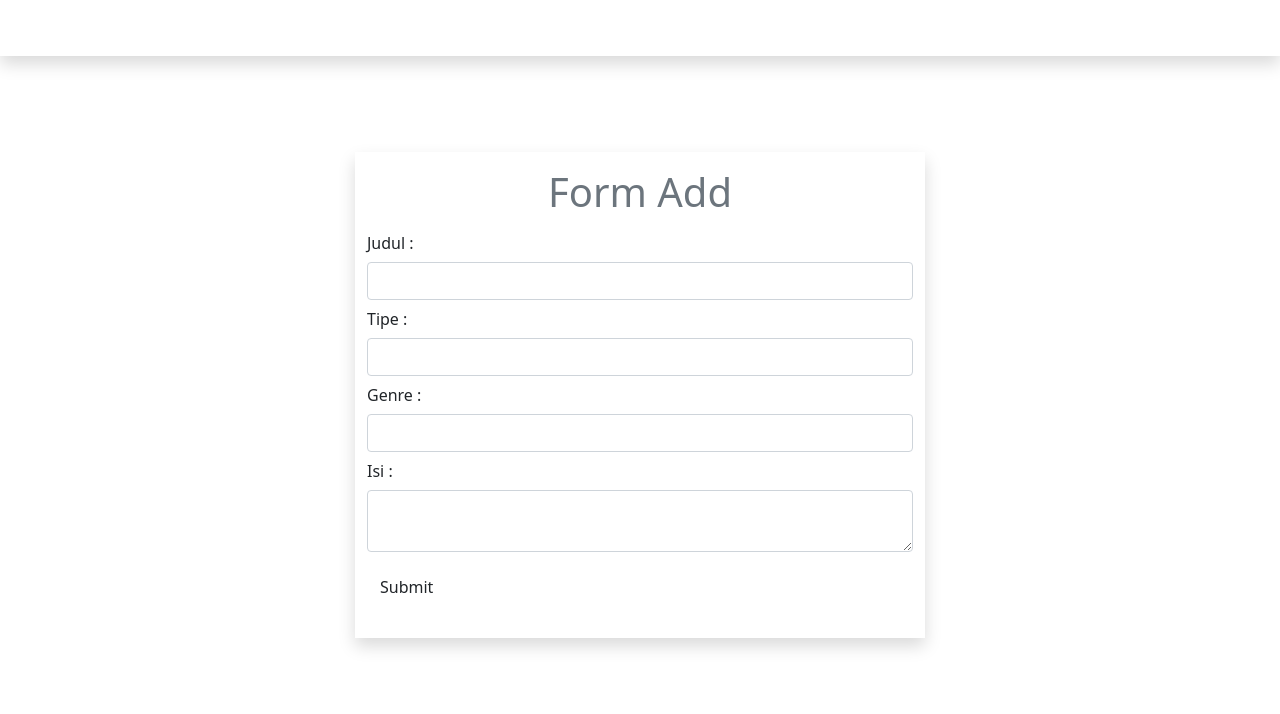
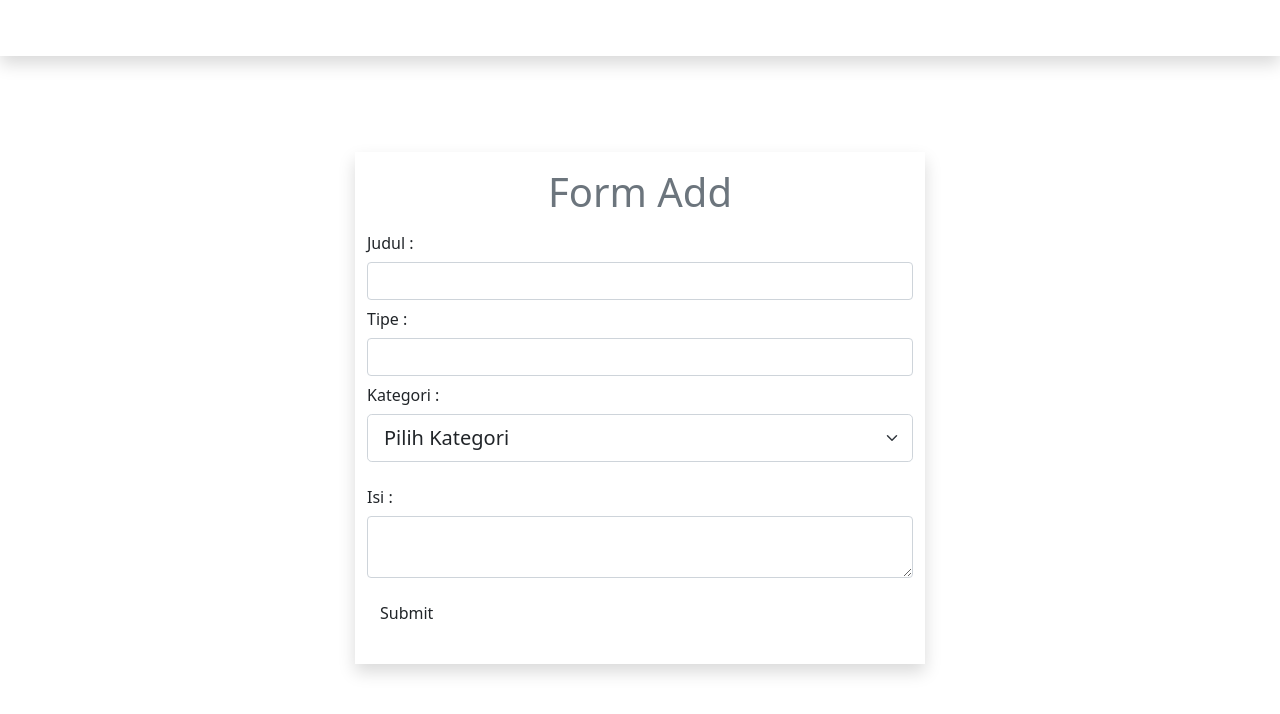
Before and after one commit to rg-km/final-project-engineering-48, a React (Create React App) app in the folder client/create-article-layout/: page / in a window 1280 px wide. Shown: the top 714 px of the page. Built offline with nearby package versions, Linux system fonts and the light colour scheme.

Commit message:
create article layout update

```diff
--- a/client/create-article-layout/src/App.js
+++ b/client/create-article-layout/src/App.js
@@ -92,7 +92,6 @@ function App() {
                 />
                 {errors.judul && <small className="text-danger">{errors.judul.message}</small>}
               </div>
-
               {/* Tipe */}
               <div className="form-group">
                 <label className="col-form-label">Tipe :</label>
@@ -106,9 +105,8 @@ function App() {
                 />
                 {errors.tipe && <small className="text-danger">{errors.tipe.message}</small>}
               </div>
-
               {/* Genre */}
-              <div className="form-group">
+              {/* <div className="form-group">
                 <label className="col-form-label">Genre :</label>
                 <input
                   type="text"
@@ -119,7 +117,23 @@ function App() {
                   }}
                 />
                 {errors.genre && <small className="text-danger">{errors.genre.message}</small>}
-              </div>
+              </div> */}
+
+              {/* Kategori */}
+              <label className="col-form-label">Kategori :</label>
+              <select
+                className="form-select form-select-lg mb-3"
+                aria-label=".form-select-lg Kategori"
+                onChange={(e) => {
+                  console.log(e);
+                }}
+              >
+                <option selected>Pilih Kategori</option>
+                <option value="science">Science</option>
+                <option value="horror">Horror</option>
+                <option value="technology">Technology</option>
+                <option value="fiction">Fiction</option>
+              </select>
 
               {/* Isi */}
               <div className="form-group">
@@ -143,7 +157,6 @@ function App() {
                 ></textarea>
                 {errors.isi && <small className="text-danger">{errors.isi.message}</small>}
               </div>
-
               {/* Submit */}
               <input type="submit" className="btn bg-navnew my-3 submit" value="Submit" />
             </form>
```
